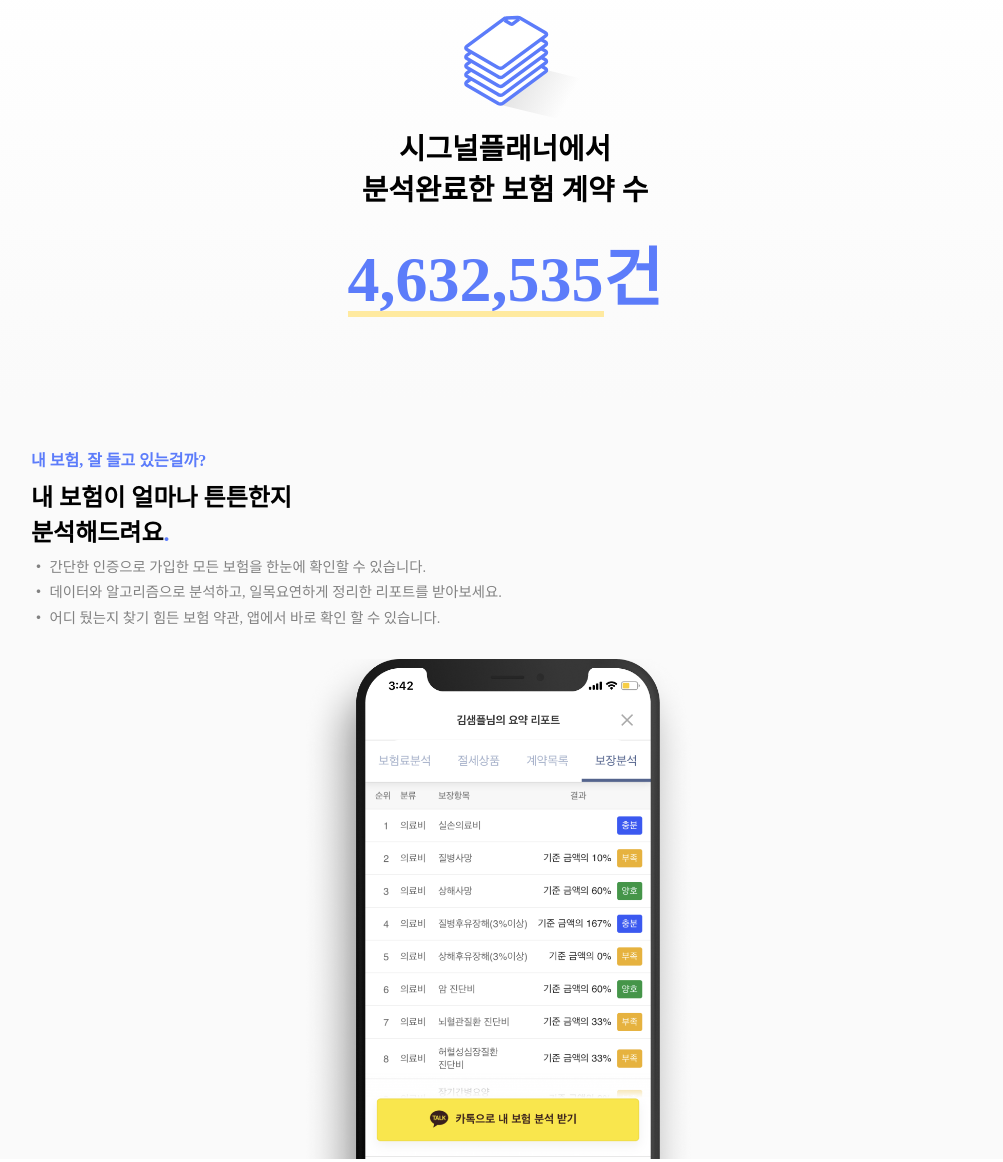
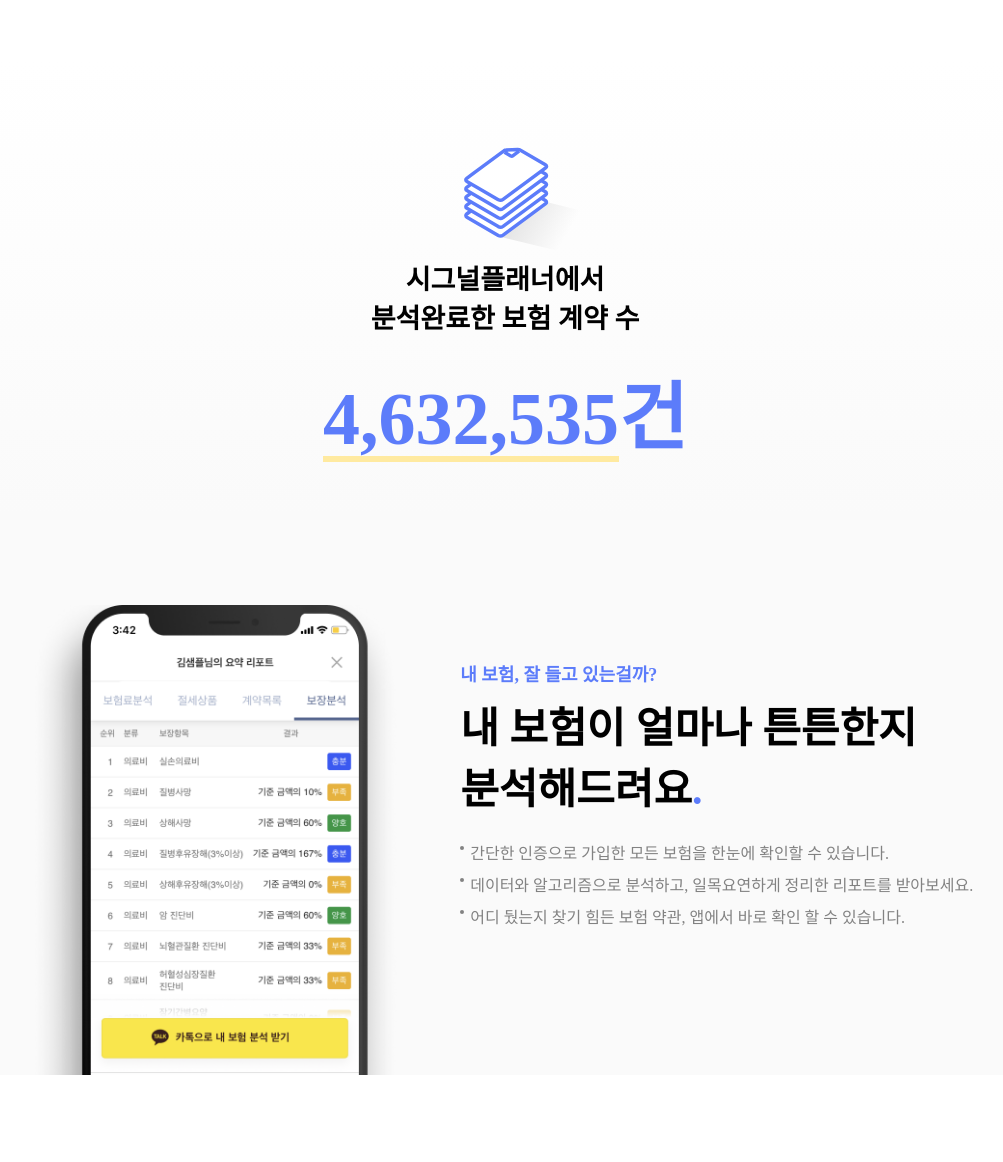
Before and after one commit to Jay-JYKim91/publishing_practice, a website: page index.html in a window 1280 px wide. Shown: the part 844-2006 px from the top of the page, without its empty margins (135-1138 px from the left). Drawn offline with nearby package versions, Linux system fonts and the light colour scheme; some packages are replaced by stand-ins of ours; a script that the page names is missing; a web font is replaced by a local one.

Commit message:
need to fix specific size

```diff
--- a/index.html
+++ b/index.html
@@ -6,6 +6,10 @@
   <link rel="icon" href="./images/favicon-16x16.png" sizes="16x16">
   <link rel="icon" href="./images/favicon-32x32.png" sizes="32x32">
   <link rel="stylesheet" href="./styles/style.css">
+  <script type="text/javascript" src="https://cdn.jsdelivr.net/npm/lozad/dist/lozad.min.js"></script>
+  <script src="https://code.jquery.com/jquery-3.5.1.min.js"></script>
+  <script src="https://cdnjs.cloudflare.com/ajax/libs/waypoints/4.0.1/jquery.waypoints.min.js" integrity="sha512-CEiA+78TpP9KAIPzqBvxUv8hy41jyI3f2uHi7DGp/Y/Ka973qgSdybNegWFciqh6GrN2UePx2KkflnQUbUhNIA==" crossorigin="anonymous"></script>
+  <script src="https://cdnjs.cloudflare.com/ajax/libs/Counter-Up/1.0.0/jquery.counterup.min.js" integrity="sha512-d8F1J2kyiRowBB/8/pAWsqUl0wSEOkG5KATkVV4slfblq9VRQ6MyDZVxWl2tWd+mPhuCbpTB4M7uU/x9FlgQ9Q==" crossorigin="anonymous"></script>
   <script src="main.js" defer></script>
 </head>
 
@@ -54,7 +58,7 @@
 
     <div class="feature-wrap">
       <div class="feature">
-        <div class="container">
+        <div class="container feature-container">
           <div class="feature-text">
             <h3 class="colored-text">내 보험, 잘 들고 있는걸까?</h3>
             <h2>내 보험이 얼마나 튼튼한지<br>분석해드려요</h2>
@@ -64,7 +68,9 @@
               <li>어디 뒀는지 찾기 힘든 보험 약관, 앱에서 바로 확인 할 수 있습니다.</li>
             </ul>
           </div>
-          <div class="feature-image feature1"></div>
+          <div class="feature-image">
+            <img data-src="./images/feature1.png" class="lozad feature-img" alt="feature">
+          </div>
         </div>
       </div>
       <div class="feature">
@@ -78,7 +84,9 @@
               <li>미루기 일쑤였던 병원비 청구, 이제 간편하게 할 수 있습니다.</li>
             </ul>
           </div>
-          <div class="feature-image feature2"></div>
+          <div class="feature-image">
+            <img data-src="./images/feature2.png" class="lozad feature-img" alt="feature">
+          </div>
         </div>
       </div>
       <div class="feature">
@@ -92,7 +100,9 @@
               <li>수 많은 보험 상품들 중, 나에게 맞는 상품을 찾아드려요.</li>
             </ul>
           </div>
-          <div class="feature-image feature3"></div>
+          <div class="feature-image">
+            <img data-src="./images/feature3.png" class="lozad feature-img" alt="feature">
+          </div>
         </div>
       </div>
       <div class="feature">
@@ -105,7 +115,9 @@
               <li>내 상황에는 어떤 보험을 가입 해야할 지 알고싶을 때</li>
             </ul>
           </div>
-          <div class="feature-image feature4"></div>
+          <div class="feature-image">
+            <img data-src="./images/feature4.png" class="lozad feature-img" alt="feature">
+          </div>
         </div>
       </div>
     </div>
--- a/main.js
+++ b/main.js
@@ -0,0 +1,16 @@
+// $( '.colored-text' ).css( 'color', 'red' );
+jQuery(document).ready(function ($) {
+  $('.number').counterUp({
+    delay: 10,
+    time: 1300
+  });
+});
+
+const observer = lozad();
+observer.observe();
+
+const header = document.querySelector('.number');
+
+header.addEventListener('click', (event) => {
+  console.log('in!');
+})
--- a/styles/bottom.css
+++ b/styles/bottom.css
@@ -13,7 +13,7 @@
 }
 .bottom-image {
   background-image: url('../images/bottom.png');
-  margin-top: 3em;
+  margin-top: 60px;
   /*width: 150%;*/
   height: 300px;
   background-repeat: no-repeat;
--- a/styles/counter.css
+++ b/styles/counter.css
@@ -1,6 +1,6 @@
 .counter-wrap {
   text-align: center;
-  padding: 5em 0;
+  padding: 50px 0 20px 0;
   background: linear-gradient(180deg,#fff 5.17%,#fafafa 100%);
 }
 .counter-wrap h3 {
@@ -12,15 +12,6 @@
   font-weight: bold;
   font-size: 1.1rem;
 }
-/*.counter-wrap p::after {
-  content: "";
-  position: absolute;
-  left: 0;
-  right: 0;
-  bottom: 0;
-  height: 6px;
-  background-color: #ffeaa0;
-}*/
 .icon-files {
   width: 220px;
 }
@@ -40,14 +31,24 @@
 }
 
 @media (max-width:359px) {
-
+  .counter-wrap p {
+    font-size: 16px;
+  }
+  .counter-wrap h3 {
+    font-size: 36px;
+  }
 }
 
 @media (min-width:1024px) {
+  .counter-wrap {
+    text-align: center;
+    padding: 100px 0 50px 0;
+    background: linear-gradient(180deg,#fff 5.17%,#fafafa 100%);
+  }
   .counter-wrap p {
-    font-size: 1.8rem;
+    font-size: 27px;
   }
   .counter-wrap h3 {
-    font-size: 4rem;
+    font-size: 74px;
   }
 }
--- a/styles/customers.css
+++ b/styles/customers.css
@@ -1,5 +1,5 @@
 .customers-container {
-  margin: 2em auto !important;
+  margin: 5em auto !important;
   display: flex;
   flex-wrap: wrap;
   justify-content: space-around;
@@ -7,6 +7,7 @@
 
 .customers-container img {
   width: 180px;
+  margin-bottom: 1em;
 }
 
 
--- a/styles/feature.css
+++ b/styles/feature.css
@@ -10,7 +10,7 @@
 }
 .feature-text h2 {
   font-size: 1.5rem;
-  margin: 0.3em 0;
+  margin: 8px 0 24px 0;
 }
 .feature-text h3 {
   font-size: 1rem;
@@ -24,26 +24,39 @@
   list-style-type: none;
 }
 li {
-  color: #828282;
-  margin-bottom: 0.3em;
-  font-size: 0.9rem;
+    font-size: 16px;
+    position: relative;
+    padding-left: 10px;
+    color: #828282;
+    word-break: keep-all;
+    margin-bottom: 8px;
 }
 li::before {
-  content: "・";
-  color: #828282;
-  font-weight: bold;
-  margin-right: 4px;
+  content: "";
+    position: absolute;
+    left: 0;
+    top: 6px;
+    background-color: #828282;
+    display: inline-block;
+    width: 4px;
+    height: 4px;
+    border-radius: 50%;
 }
 .feature-image {
-  height: 500px;
+  height: 420px;
   margin-top: 2em;
-  background-repeat: no-repeat;
+  text-align: center;
+/*  background-repeat: no-repeat;
   background-size: contain;
-  background-position: center bottom;
+  background-position: center bottom;*/
 }
-.feature1 {
+.feature-img {
+  height: 100%;
+  vertical-align: baseline;
+}
+/*.feature1 {
   background-image: url('../images/feature1.png');
-}
+}*/
 .feature2 {
   background-image: url('../images/feature2.png');
 }
@@ -59,4 +72,48 @@
 
 @media (min-width:1024px) {
 
+  .feature .container {
+    display: flex;
+    flex-direction: row;
+
+  }
+  .feature-image {
+    height: 470px;
+    margin-top: 2em;
+  }
+  .feature {
+    padding-top: 90px;
+  }
+  .feature-image {
+    margin-top: 0;
+  }
+  .feature-img {
+    height: 100%;
+    vertical-align: baseline;
+  }
+  .feature:nth-of-type(odd) .container {
+    flex-direction: row-reverse;
+  }
+  .feature:nth-of-type(odd) .feature-text {
+    padding: 55px 0 0 50px;
+  }
+  .feature:nth-of-type(even) .feature-text {
+    padding-top: 75px;
+  }
+  .feature-text {
+    flex-basis: 60%;
+  }
+  .feature-text h2 {
+    font-size: 42px;
+  }
+  .feature-text h3 {
+    font-size: 18px;
+  }
+  .feature-text h2::after {
+    content: ".";
+    color: #5c7cfa;
+  }
+  .feature-text li {
+    font-size: 16px;
+  }
 }
--- a/styles/footer.css
+++ b/styles/footer.css
@@ -1,7 +1,7 @@
 .footer-nav {
   border-top: 1px solid #e0e0e0;
   border-bottom: 1px solid #e0e0e0;
-  padding: 0.5em 0;
+  padding: 10px 0;
 }
 .footer-nav ul {
   text-align: center;
@@ -11,6 +11,7 @@
   display: inline-block;
   padding: 4px 0;
   margin: 0 6px;
+  font-size: 14px;
 }
 .footer-nav li::before {
   display: none;
@@ -84,7 +85,10 @@
     flex-direction: column;
   }
   .policy a {
-    display: block;
+    word-break: keep-all;
+  }
+  .footer-nav ul {
+    text-align: center;
   }
 }
 
@@ -123,4 +127,11 @@
     position: relative;
     left: 37%;
   }
+  .footer-nav ul {
+    text-align: left;
+  }
+  .footer-nav ul li {
+    padding: 12px 0;
+    margin: 0 26px 0 0;
+  }
 }
--- a/styles/header.css
+++ b/styles/header.css
@@ -26,6 +26,7 @@
 .right-menu a {
   color: grey;
   font-weight: bold;
+  font-size: 13px;
 }
 .upArrow {
   margin-left: 3px;
@@ -47,4 +48,7 @@
   .header-wrap {
     height: 86px;
   }
+  .right-menu a {
+    font-size: 16px;
+  }
 }
--- a/styles/review.css
+++ b/styles/review.css
@@ -6,13 +6,13 @@
 .review {
   background-color: #fff;
   border-radius: 1em;
-  padding: 2em 1.5em;
+  padding: 30px 20px;
   box-shadow: 2px 8px 25px rgb(64 129 254 / 10%);
-  margin-bottom: 2em;
+  margin-bottom: 1em;
 }
 .review-wrap h2 {
   text-align: center;
-  margin-bottom: 2em;
+  margin-bottom: 16px;
 }
 .review h3 {
   text-align: left;
```
Also changed, not shown: package.json (added, +26 -0 lines), 1 other file.
